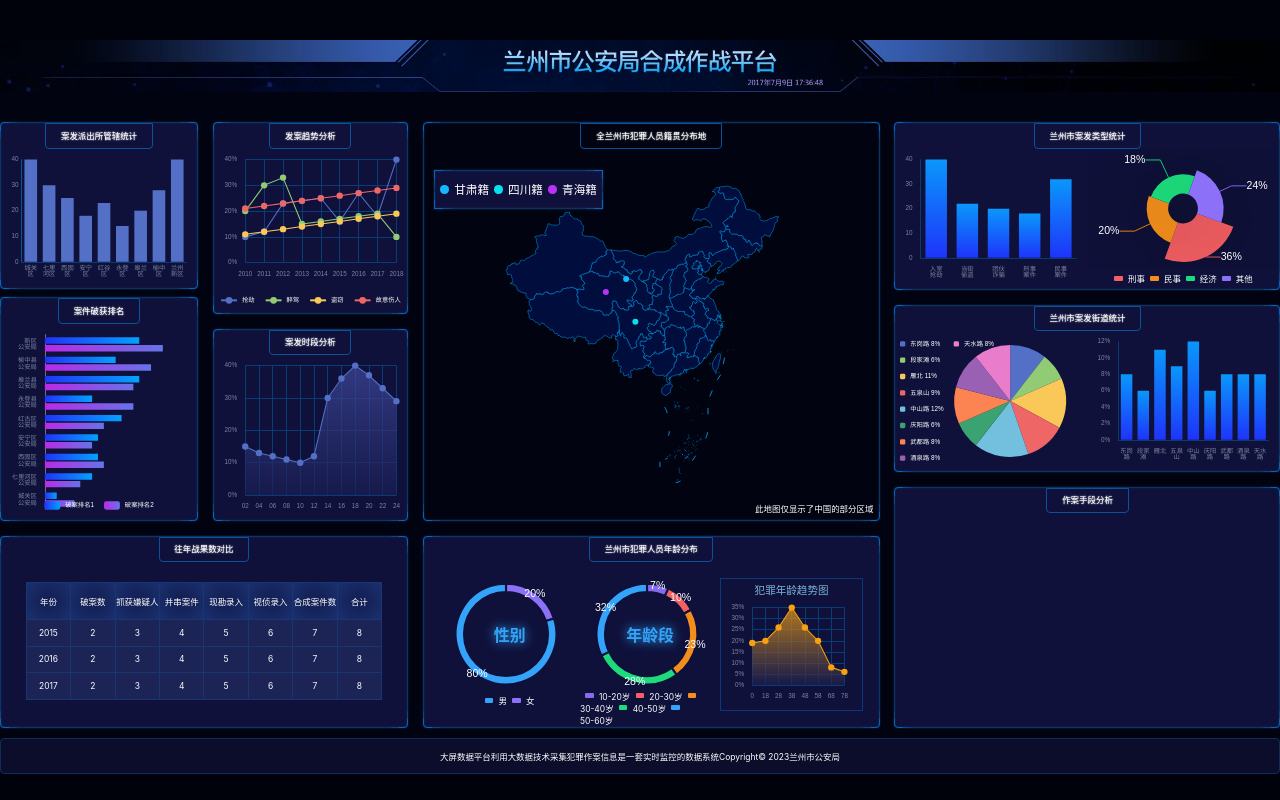
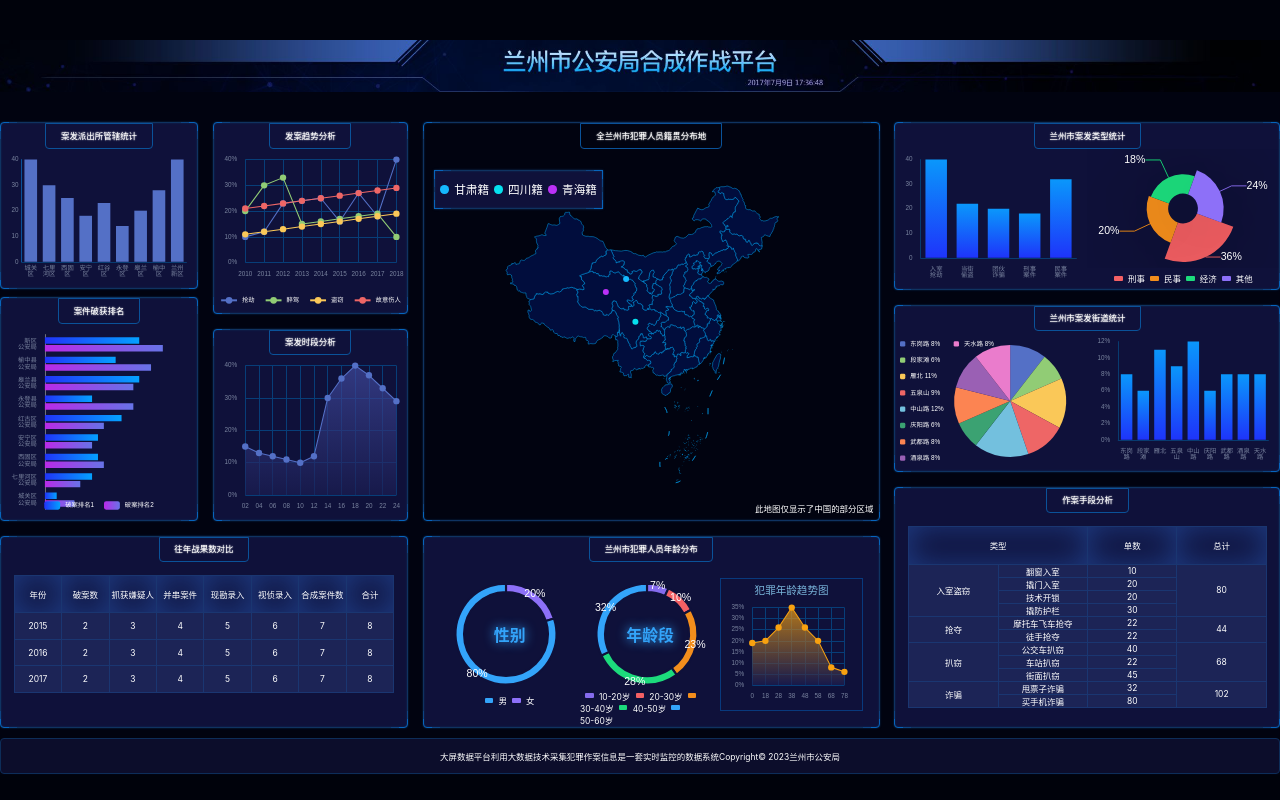
Before and after one commit to LuLiang0307/BigScreen-OriginCode, a React (Vite) app: page /#/ in a window 1280 px wide. Built offline with nearby package versions, Linux system fonts and the light colour scheme.

Commit message:
完成chart14

```diff
--- a/src/components/chart-14.tsx
+++ b/src/components/chart-14.tsx
@@ -1,20 +1,72 @@
-import React, { useEffect, useRef } from 'react';
-import * as echarts from 'echarts';
-import { px } from '../shared/px';
-import { createEchartOptions } from '../shared/create-echart-options';
+import React from 'react';
 
 export const Chart14 = () => {
-  const divRef = useRef(null);
-    useEffect(() => {
-    var myChart = echarts.init(divRef.current);
-
-  }, []);
-
   return (
-    <div className="bordered 手段分析">
+    <div className="bordered 作案手段">
       <h2>作案手段分析</h2>
-      <div className="chart" ref={divRef}>
-      </div>
+      <table>
+        <thead>
+          <tr>
+            <th colSpan={2}>类型</th>
+            <th>单数</th>
+            <th>总计</th>
+          </tr>
+        </thead>
+        <tbody>
+          <tr>
+            <td rowSpan={4}>入室盗窃</td>
+            <td>翻窗入室</td>
+            <td>10</td>
+            <td rowSpan={4}>80</td>
+          </tr>
+          <tr>
+            <td>撬门入室</td>
+            <td>20</td>
+          </tr>
+          <tr>
+            <td>技术开锁</td>
+            <td>20</td>
+          </tr>
+          <tr>
+            <td>撬防护栏</td>
+            <td>30</td>
+          </tr>
+          <tr>
+            <td rowSpan={2}>抢夺</td>
+            <td>摩托车飞车抢夺</td>
+            <td>22</td>
+            <td rowSpan={2}>44</td>
+          </tr>
+          <tr>
+            <td>徒手抢夺</td>
+            <td>22</td>
+          </tr>
+          <tr>
+            <td rowSpan={3}>扒窃</td>
+            <td>公交车扒窃</td>
+            <td>40</td>
+            <td rowSpan={3}>68</td>
+          </tr>
+          <tr>
+            <td>车站扒窃</td>
+            <td>22</td>
+          </tr>
+          <tr>
+            <td>街面扒窃</td>
+            <td>45</td>
+          </tr>
+          <tr>
+            <td rowSpan={2}>诈骗</td>
+            <td>甩票子诈骗</td>
+            <td>32</td>
+            <td rowSpan={2}>102</td>
+          </tr>
+          <tr>
+            <td>买手机诈骗</td>
+            <td>80</td>
+          </tr>
+        </tbody>
+      </table>
     </div>
-  )
-}
+  );
+};
--- a/src/pages/home.scss
+++ b/src/pages/home.scss
@@ -99,16 +99,7 @@
       justify-content: space-between;
     }
 
-    .管辖统计,
-    .破获排名,
-    .发案趋势,
-    .时段分析,
-    .战果,
-    .籍贯分布地,
-    .年龄段,
-    .类型统计,
-    .街道统计,
-    .手段分析 {
+    .管辖统计,.破获排名,.发案趋势,.时段分析,.战果,.籍贯分布地,.年龄段,.类型统计,.街道统计,.作案手段 {
       height: px(315);
       display: flex;
       flex-direction: column;
@@ -123,10 +114,13 @@
         text-shadow: 0 0 px(3) white;
         font-size: px(16);
       }
+
       .charts {
-        width: 100%;flex: 1;
+        width: 100%;
+        flex: 1;
         display: flex;
       }
+
       .chart {
         width: 100%;
         flex: 1;
@@ -168,9 +162,18 @@
       height: px(363);
     }
 
-    .战果 {
+    // .chart12 {
+    //   flex: 1;display: flex; flex-direction: column;
+    // }
+
+    .战果,
+    .作案手段 {
+      padding: 0 px(24);
+
       >table {
-        margin-top: px(38);
+        width: 100%;
+        table-layout: fixed;
+        margin-top: px(25);
         border-collapse: collapse;
 
         th,
@@ -265,6 +268,7 @@
           justify-content: center;
           flex-wrap: wrap;
           padding-right: px(10);
+
           >span {
             display: inline-block;
             width: px(16);
@@ -312,16 +316,32 @@
           justify-content: flex-start;
         }
       }
+
       &-图3 {
         border: 1px solid #08397d;
-        h3 {font-size: px(20); color: #7ab6db; margin-top: px(6);}
+
+        h3 {
+          font-size: px(20);
+          color: #7ab6db;
+          margin-top: px(6);
+        }
       }
     }
-    .类型统计,.街道统计{
+
+    .类型统计,
+    .街道统计 {
       height: px(317);
     }
-    .手段分析{
+
+    .作案手段 {
       height: px(455);
+      > table {
+        tbody {
+          td {
+            height: px(10);
+          }
+        }
+      }
     }
   }
 }
--- a/src/shared/style.scss
+++ b/src/shared/style.scss
@@ -17,7 +17,7 @@
 *::after {box-sizing: border-box;}
 body {
   font-family: $font-hei;
-  font-size: 16px;
+  font-size: px(16);
   background: #00020b;
 }
 
```
